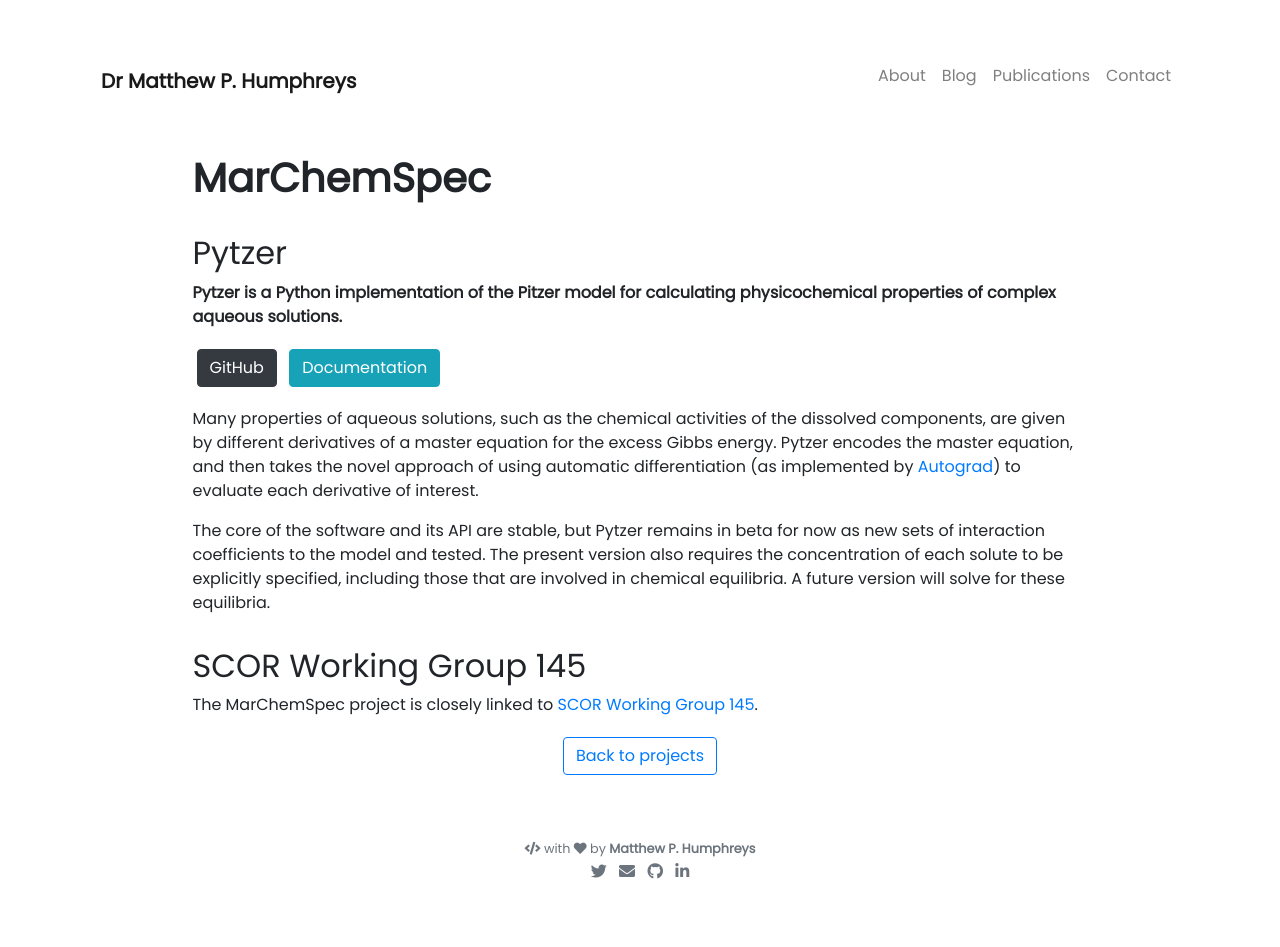
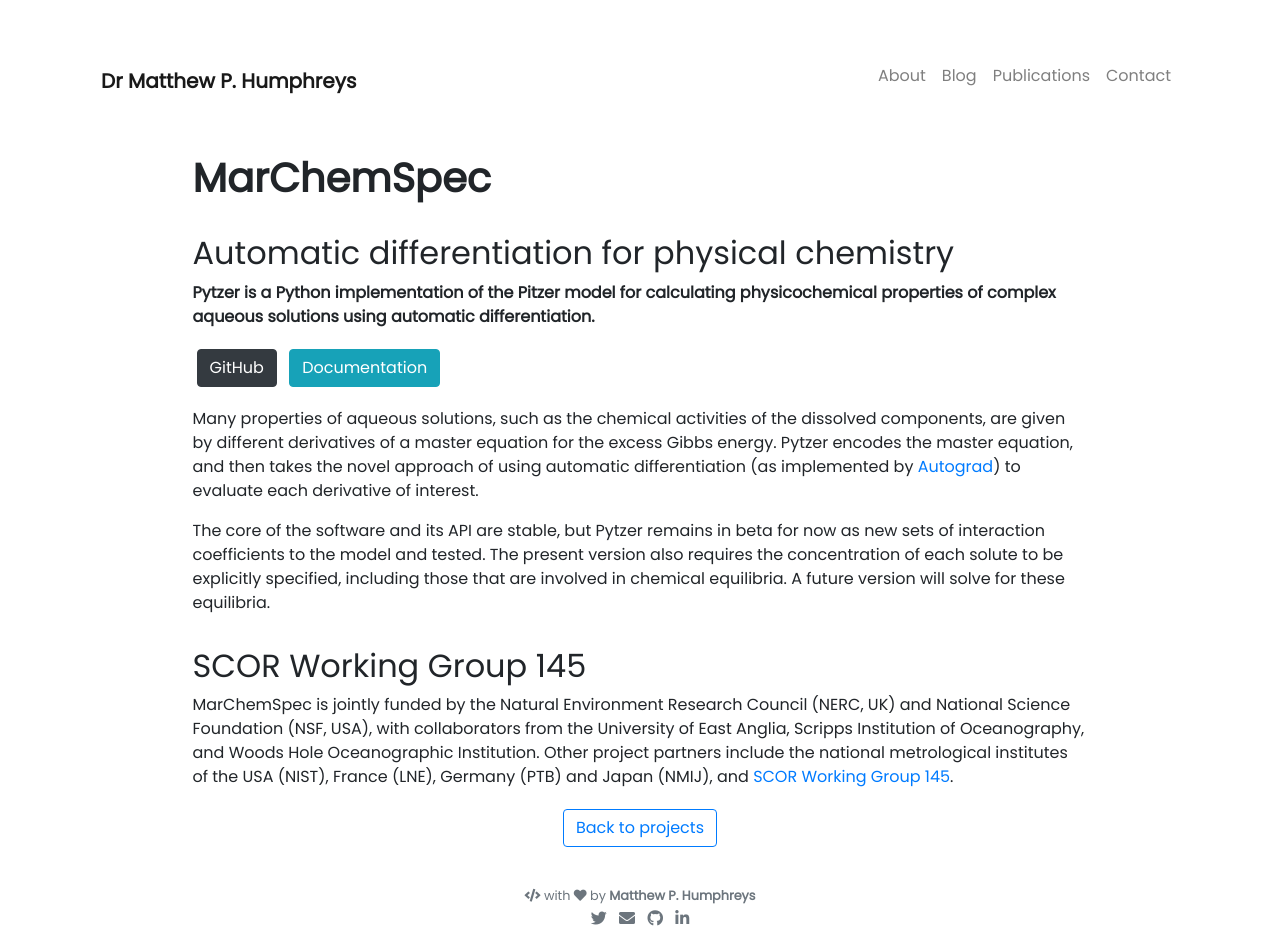
Before and after one commit to mvdh7/mvdh7.github.io, a Jekyll site: the page built from _projects/100-marchemspec.md, in a window 1280 px wide. Built offline with Jekyll 4.4.1, drawn with Linux system fonts in a browser that asks for light colours; nearby versions of some CDN libraries; comment, search, counter and statistics services are not loaded; before the commit the page ends 900 px from its top, so only the background shows below that.

Commit message:
Try update project page now

```diff
--- a/_projects/100-marchemspec.md
+++ b/_projects/100-marchemspec.md
@@ -1,20 +1,19 @@
 ---
 name: MarChemSpec
-tools: [Seawater chemistry]
+tools: [Seawater chemistry, Python, Julia]
 image:
-description: SCOR Working Group 145 - chemical speciation modelling of seawater for the 21<sup>st</sup> century.
+description: Deploying automatic differentiation for chemical speciation modelling of seawater, and understanding the underlying uncertainties.
 permalink: /projects/marchemspec/
 ---
 
 # **MarChemSpec**
 
-## Pytzer
+## Automatic differentiation for physical chemistry
 
-**Pytzer is a Python implementation of the Pitzer model for calculating physicochemical properties of complex aqueous solutions.**
+**Pytzer is a Python implementation of the Pitzer model for calculating physicochemical properties of complex aqueous solutions using automatic differentiation.**
 
 {% include button.html link="https://github.com/mvdh7/pytzer" text="GitHub" style="dark" %}
 {% include button.html link="https://pytzer.readthedocs.io/en/latest/" text="Documentation" style="info" %}
-<!--{% include button.html link="https://raw.githubusercontent.com/mvdh7/mvdh7.github.io/master/citations/Humphreys2015Calkulate.bib" text="Citation" style="light" %}-->
 
 Many properties of aqueous solutions, such as the chemical activities of the dissolved components, are given by different derivatives of a master equation for the excess Gibbs energy. Pytzer encodes the master equation, and then takes the novel approach of using automatic differentiation (as implemented by [Autograd](https://github.com/HIPS/autograd)) to evaluate each derivative of interest.
 
@@ -22,7 +21,7 @@ The core of the software and its API are stable, but Pytzer remains in beta for
 
 ## SCOR Working Group 145
 
-The MarChemSpec project is closely linked to [SCOR Working Group 145](http://marchemspec.org/).
+MarChemSpec is jointly funded by the Natural Environment Research Council (NERC, UK) and National Science Foundation (NSF, USA), with collaborators from the University of East Anglia, Scripps Institution of Oceanography, and Woods Hole Oceanographic Institution. Other project partners include the national metrological institutes of the USA (NIST), France (LNE), Germany (PTB) and Japan (NMIJ), and [SCOR Working Group 145](http://marchemspec.org/).
 
 <p class="text-center">
 {% include button.html link="/projects" text="Back to projects" %}
```
